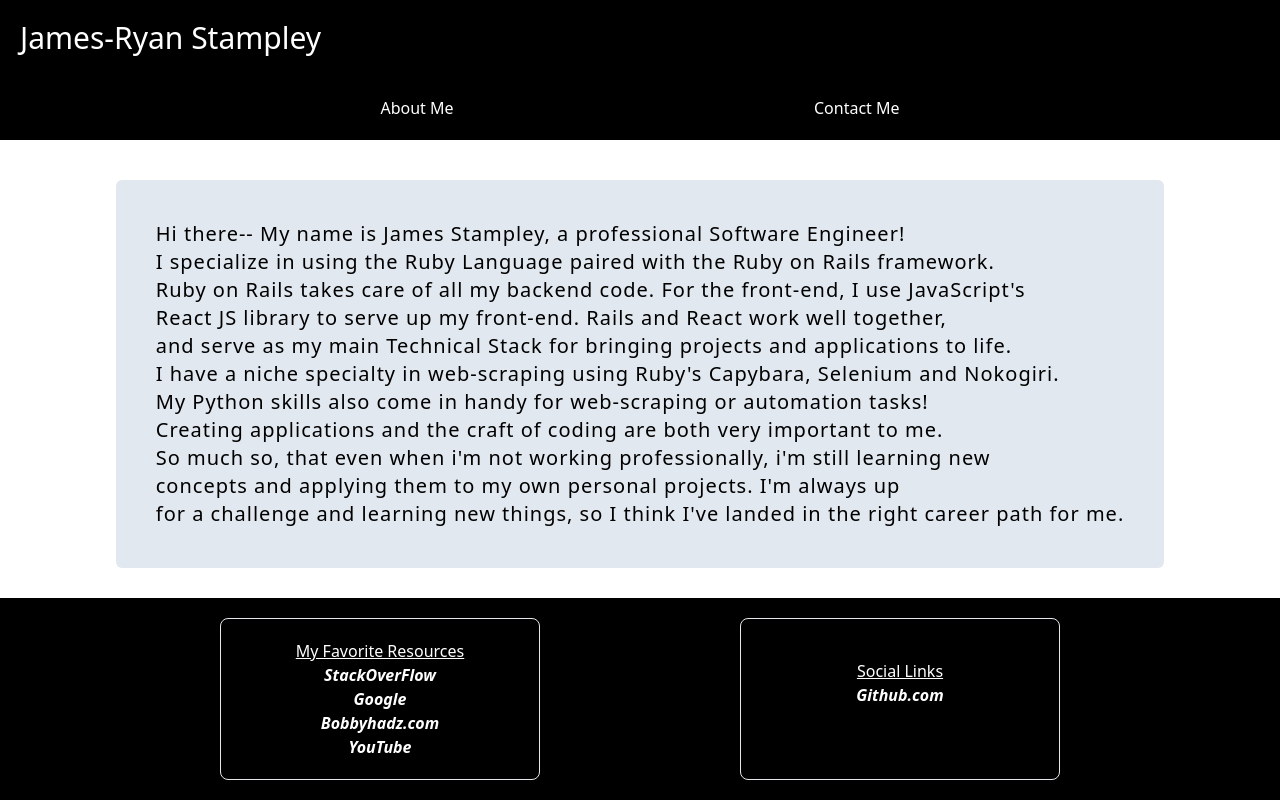
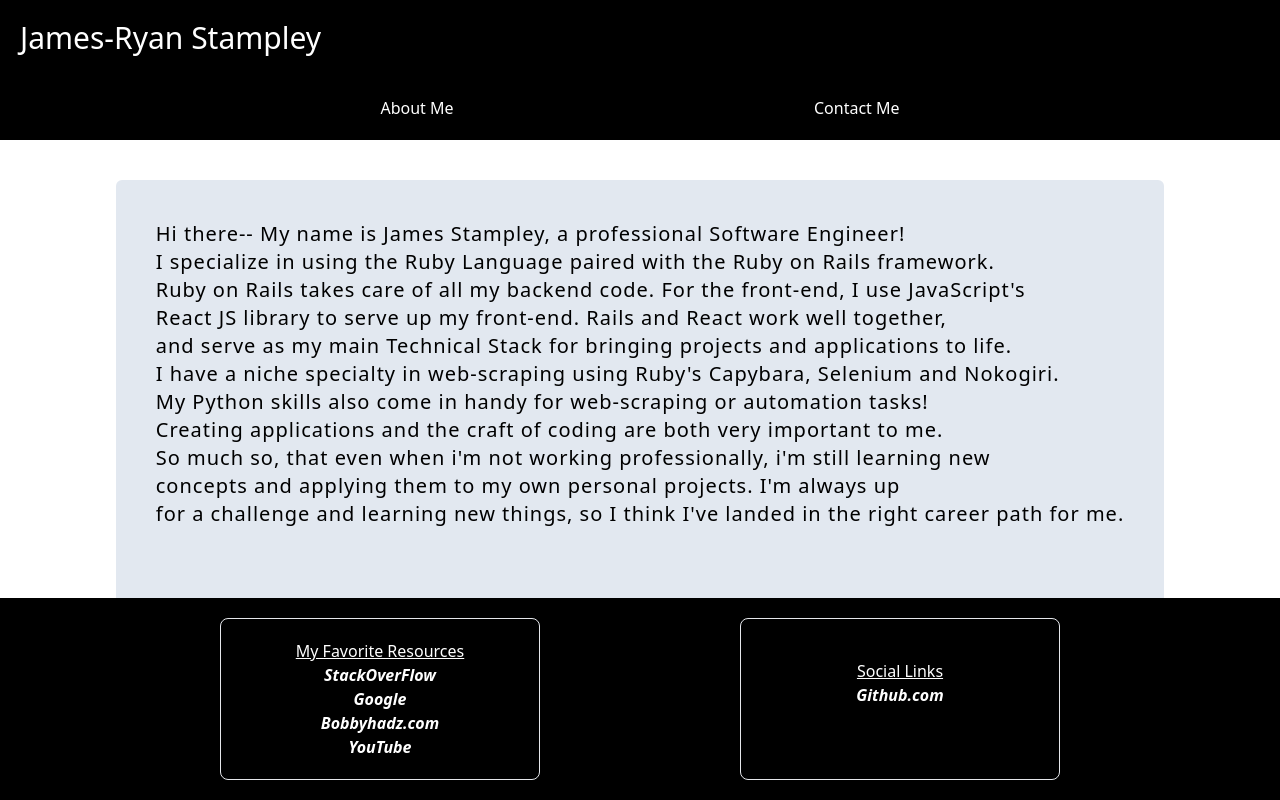
Before and after one commit to ComputerScienceWarrior/portfolio, a React (Create React App) app: page /about in a window 1280 px wide. Shown: the top 800 px of the page. Built offline with nearby package versions, Linux system fonts and the light colour scheme; the HTML template or start-up script is replaced by a standard one.

Commit message:
fix formatting of paragraph text

```diff
--- a/src/components/AboutMe.jsx
+++ b/src/components/AboutMe.jsx
@@ -2,15 +2,14 @@ import React from "react";
 
 const AboutMe = () => {
     return(
-        <div className="flex justify-center pt-10">
-            <p className="text-xl tracking-wider bg-slate-200 p-10 rounded-md">
+        <div className="flex justify-center pt-10 scroll-auto">
+            <p className="text-xl tracking-wider bg-slate-200 p-10 rounded-md min-h-screen">
                 Hi there-- My name is James Stampley, a professional Software Engineer!<br/>
                 I specialize in using the Ruby Language paired with the Ruby on Rails framework.<br/>
                 Ruby on Rails takes care of all my backend code. For the front-end, I use JavaScript's<br/>
                 React JS library to serve up my front-end. Rails and React work well together,<br/>
                 and serve as my main Technical Stack for bringing projects and applications to life.<br/>
-                I have a niche specialty in
-                web-scraping using Ruby's Capybara, Selenium and Nokogiri.<br/>
+                I have a niche specialty in web-scraping using Ruby's Capybara, Selenium and Nokogiri.<br/>
                 My Python skills also come in handy for web-scraping or automation tasks!<br/>
                 Creating applications and the craft of coding are both very important to me. <br/>
                 So much so, that even when i'm not working professionally, i'm still learning new<br/>
```
